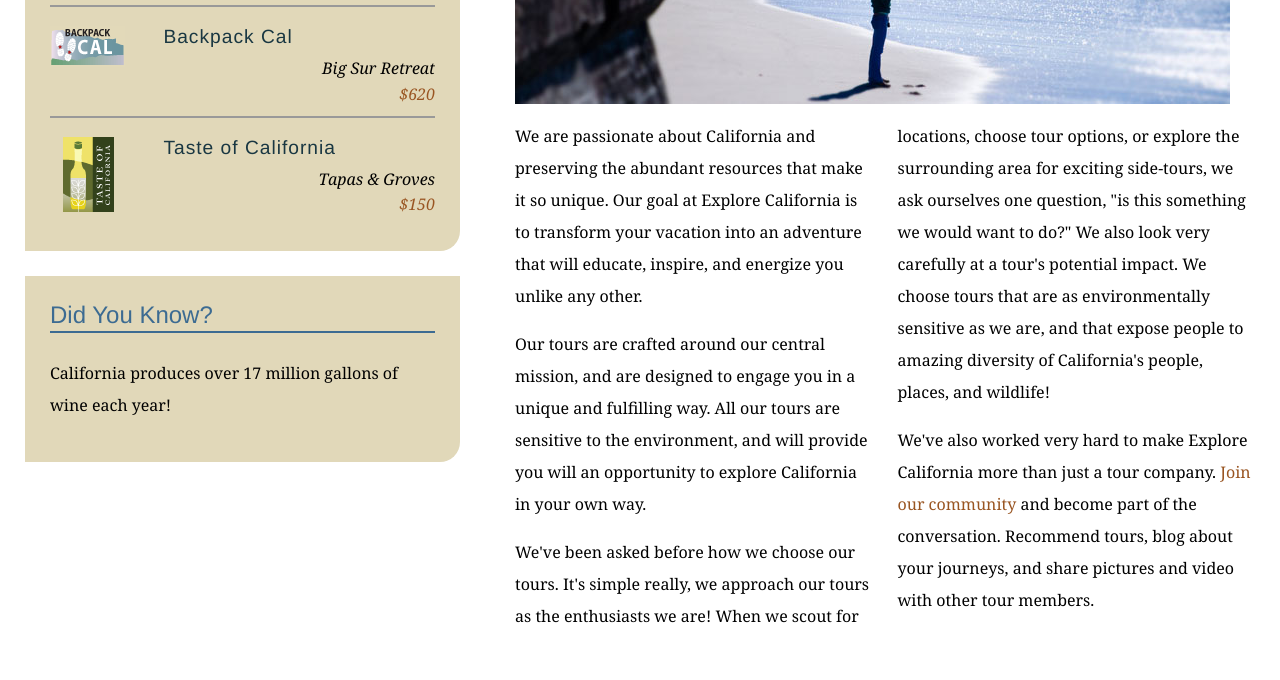
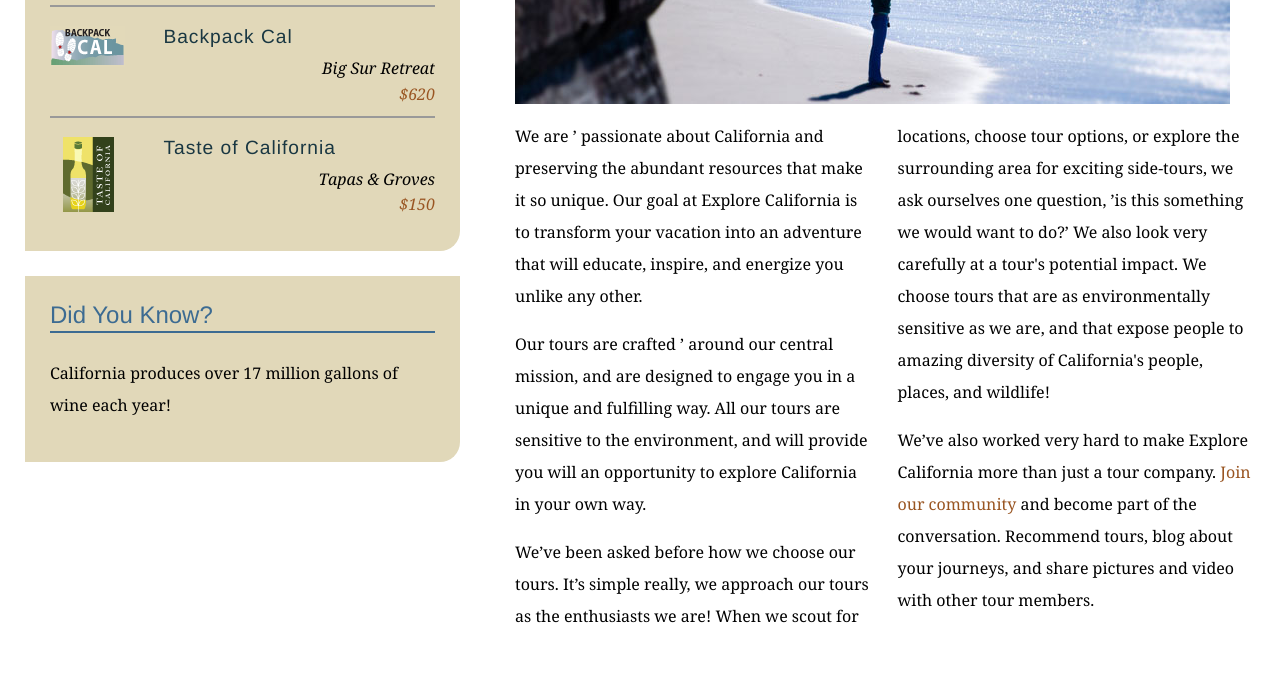
Before and after one commit to Sameh-R-Labib/explore_california, a plain HTML site: page mission.html in a window 1280 px wide. Shown: the part 580-1260 px from the top of the page. Drawn offline with Linux system fonts and the light colour scheme.

Commit message:
Curly quotes in mission added

```diff
--- a/mission.html
+++ b/mission.html
@@ -62,10 +62,10 @@
           <h1>Who we are</h1>
           <img src="assets/images/mission_look.jpg" alt="Looking out at the Pacific" class="articleImage" />
           <div class="multiCol">
-            <p>We are passionate about California and preserving the abundant resources that make it so unique. Our goal at Explore California is to transform your vacation into an adventure that will educate, inspire, and energize you unlike any other.</p>
-            <p>Our tours are crafted around our central mission, and are designed to engage you in a unique and fulfilling way. All our tours are sensitive to the environment, and will provide you will an opportunity to explore California in your own way.</p>
-            <p>We've been asked before how we choose our tours. It's simple really, we approach our tours as the enthusiasts we are! When we scout for locations, choose tour options, or explore the surrounding area for exciting side-tours, we ask ourselves one question, &quot;is this something we would want to do?&quot; We also look very carefully at a tour's potential impact. We choose tours that are as environmentally sensitive as we are, and that expose people to amazing diversity of California's people, places, and wildlife!</p>
-            <p>We've also worked very hard to make Explore California more than just a tour company. <a href="explorers/join.html">Join our community</a> and become part of the conversation. Recommend tours, blog about your journeys, and share pictures and video with other tour members.</p>
+            <p>We are &rsquo; passionate about California and preserving the abundant resources that make it so unique. Our goal at Explore California is to transform your vacation into an adventure that will educate, inspire, and energize you unlike any other.</p>
+            <p>Our tours are crafted &rsquo; around our central mission, and are designed to engage you in a unique and fulfilling way. All our tours are sensitive to the environment, and will provide you will an opportunity to explore California in your own way.</p>
+            <p>We&rsquo;ve been asked before how we choose our tours. It&rsquo;s simple really, we approach our tours as the enthusiasts we are! When we scout for locations, choose tour options, or explore the surrounding area for exciting side-tours, we ask ourselves one question, &rsquo;is this something we would want to do?&rsquo; We also look very carefully at a tour's potential impact. We choose tours that are as environmentally sensitive as we are, and that expose people to amazing diversity of California's people, places, and wildlife!</p>
+            <p>We&rsquo;ve also worked very hard to make Explore California more than just a tour company. <a href="explorers/join.html">Join our community</a> and become part of the conversation. Recommend tours, blog about your journeys, and share pictures and video with other tour members.</p>
           </div>
         </div>
       </div>
```
